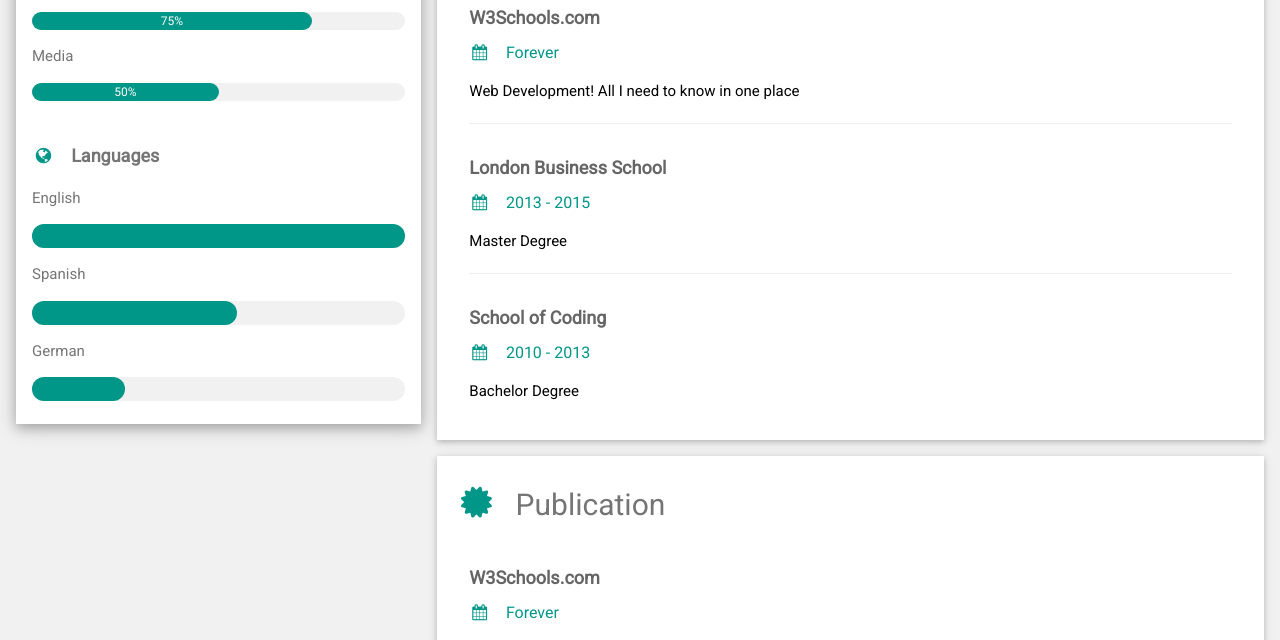
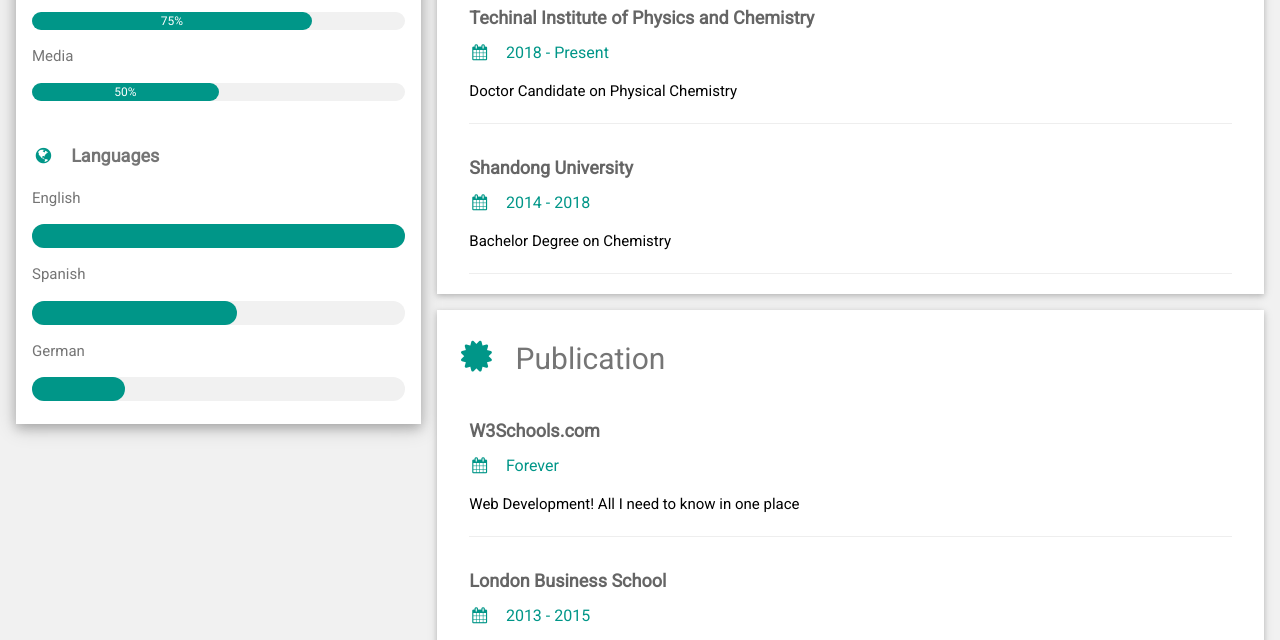
Before and after one commit to Tengyunfei1996/Personal-website, a plain HTML site: page index.html in a window 1280 px wide. Shown: the part 723-1363 px from the top of the page. Drawn offline with nearby package versions, Linux system fonts and the light colour scheme.

Commit message:
Update index.html

```diff
--- a/index.html
+++ b/index.html
@@ -103,21 +103,16 @@ html,body,h1,h2,h3,h4,h5,h6 {font-family: "Roboto", sans-serif}
       <div class="w3-container w3-card w3-white w3-margin-bottom">
         <h2 class="w3-text-grey w3-padding-16"><i class="fa fa-certificate fa-fw w3-margin-right w3-xxlarge w3-text-teal"></i>Education</h2>
         <div class="w3-container">
-          <h5 class="w3-opacity"><b>W3Schools.com</b></h5>
-          <h6 class="w3-text-teal"><i class="fa fa-calendar fa-fw w3-margin-right"></i>Forever</h6>
-          <p>Web Development! All I need to know in one place</p>
+          <h5 class="w3-opacity"><b>Techinal Institute of Physics and Chemistry</b></h5>
+          <h6 class="w3-text-teal"><i class="fa fa-calendar fa-fw w3-margin-right"></i>2018 - Present</h6>
+          <p>Doctor Candidate on Physical Chemistry</p>
           <hr>
         </div>
         <div class="w3-container">
-          <h5 class="w3-opacity"><b>London Business School</b></h5>
-          <h6 class="w3-text-teal"><i class="fa fa-calendar fa-fw w3-margin-right"></i>2013 - 2015</h6>
-          <p>Master Degree</p>
+          <h5 class="w3-opacity"><b>Shandong University</b></h5>
+          <h6 class="w3-text-teal"><i class="fa fa-calendar fa-fw w3-margin-right"></i>2014 - 2018</h6>
+          <p>Bachelor Degree on Chemistry</p>
           <hr>
-        </div>
-        <div class="w3-container">
-          <h5 class="w3-opacity"><b>School of Coding</b></h5>
-          <h6 class="w3-text-teal"><i class="fa fa-calendar fa-fw w3-margin-right"></i>2010 - 2013</h6>
-          <p>Bachelor Degree</p><br>
         </div>
       </div>
 
```
